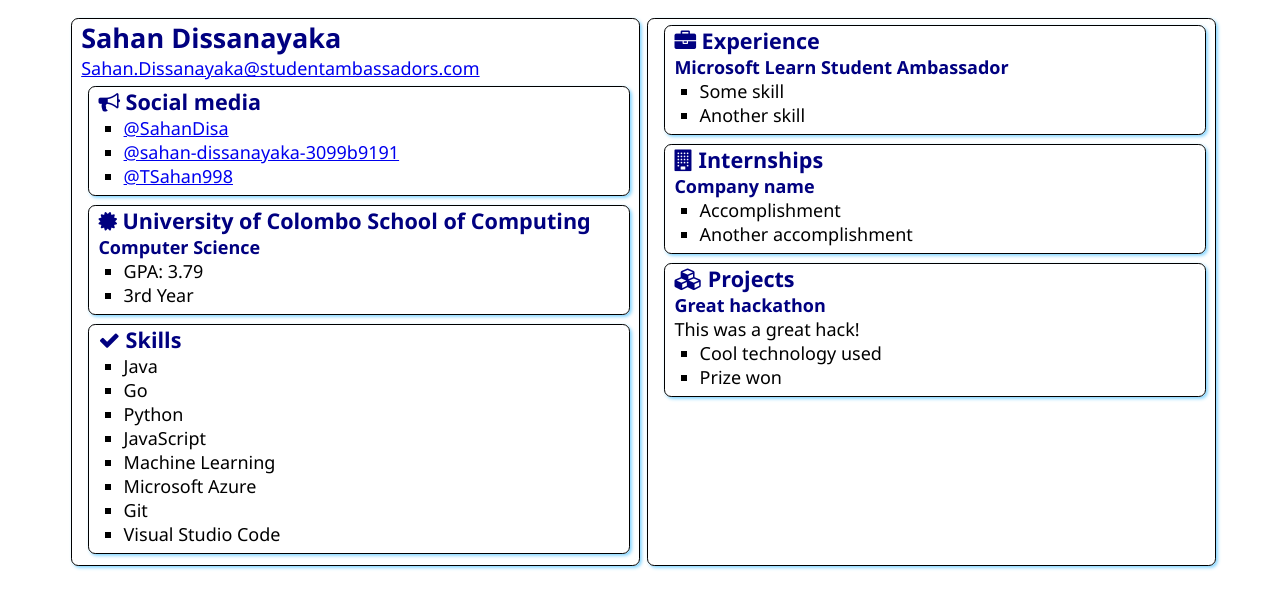
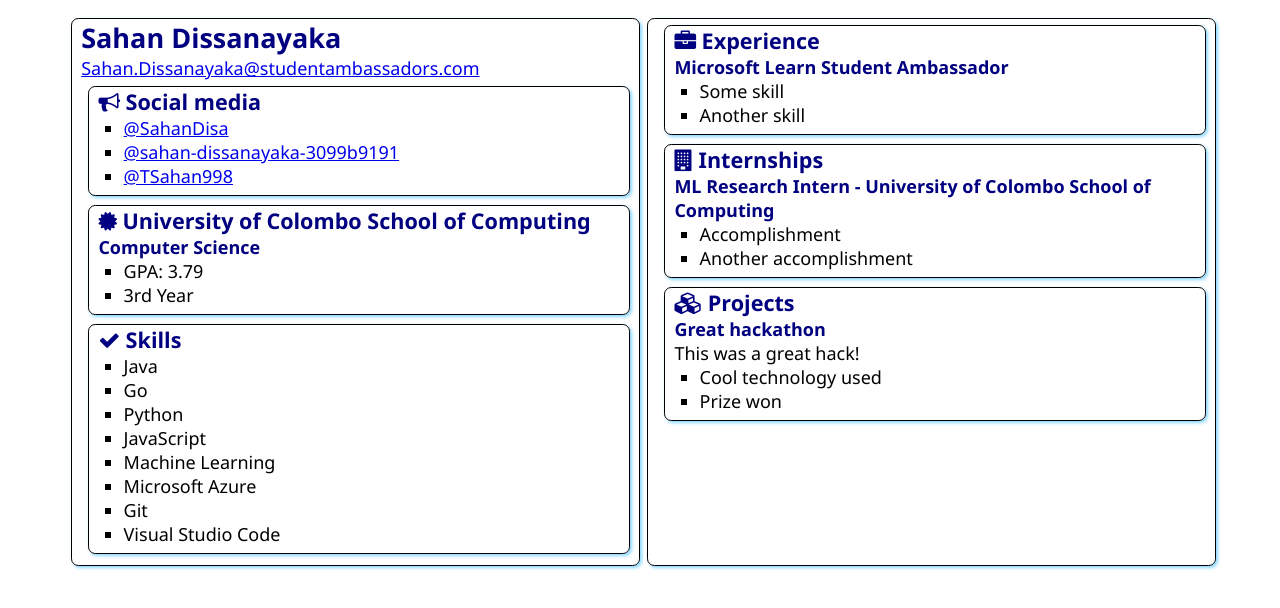
Before and after one commit to SahanDisa/SATechnicalOnboarding, a plain HTML site: page src/index.html in a window 1280 px wide. Drawn offline with Linux system fonts and the light colour scheme.

Commit message:
Add: Internships

```diff
--- a/src/index.html
+++ b/src/index.html
@@ -76,7 +76,7 @@
                     Internships
                 </h2>
 
-                <h3>Company name</h3>
+                <h3>ML Research Intern - University of Colombo School of Computing</h3>
                 <ul>
                     <li>Accomplishment</li>
                     <li>Another accomplishment</li>
```
